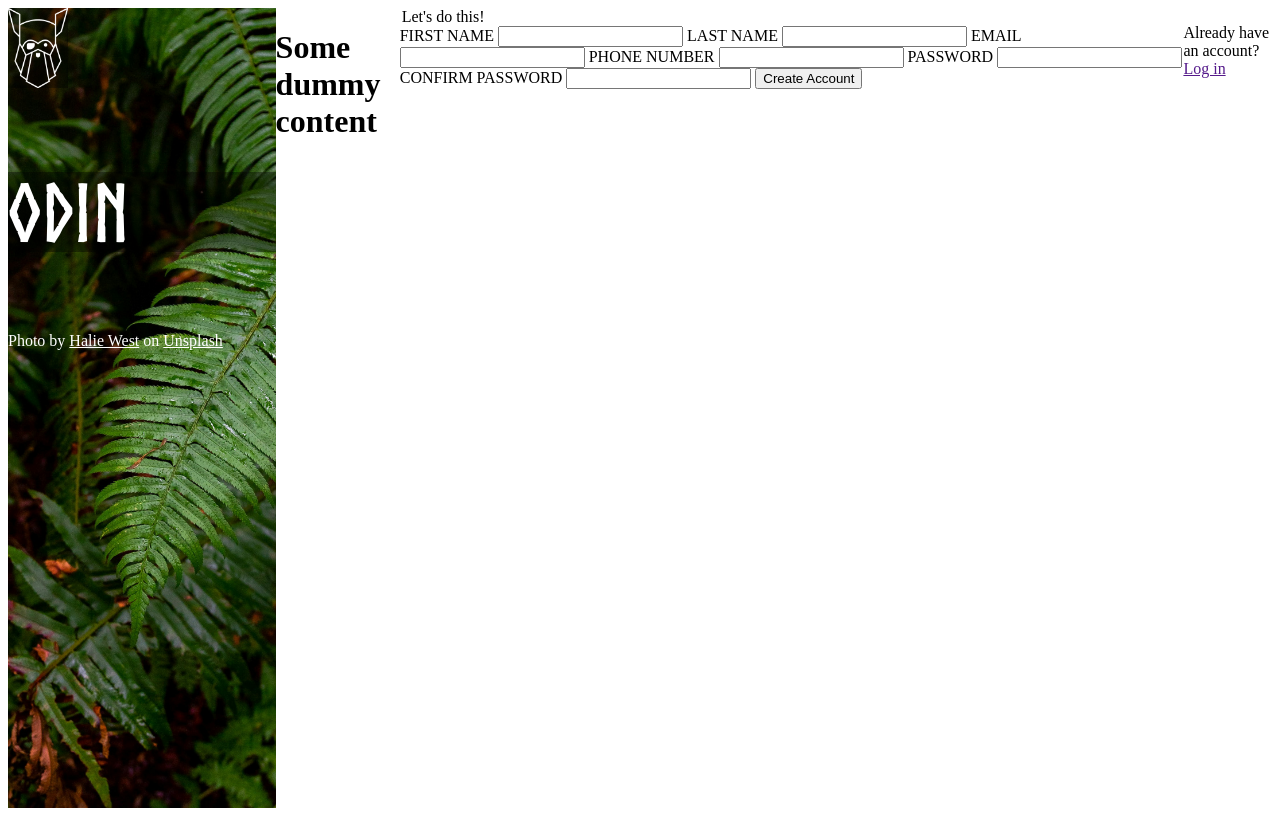
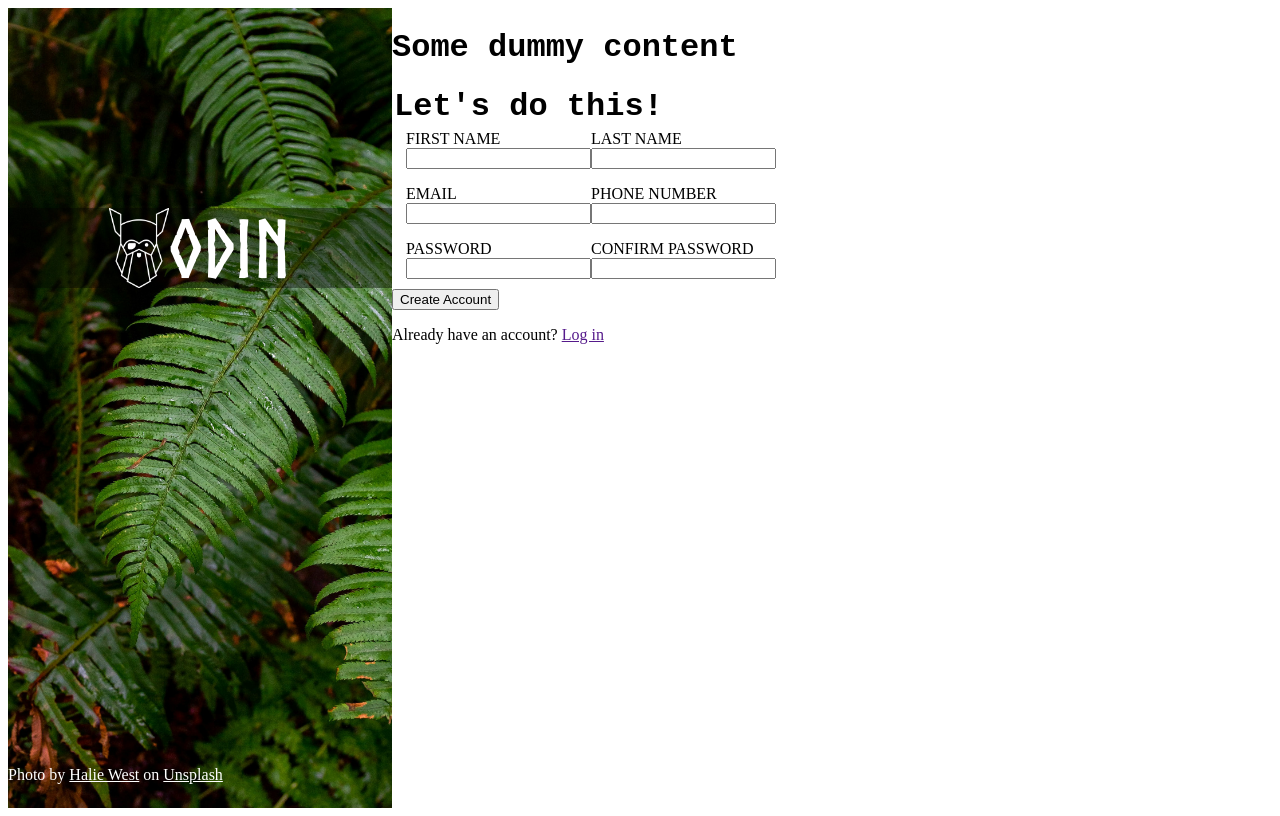
Before and after one commit to oldmanfromscene24/form-TOP, a plain HTML site: page index.html in a window 1280 px wide. Drawn offline with Linux system fonts and the light colour scheme.

Commit message:
complete main structure

```diff
--- a/index.html
+++ b/index.html
@@ -19,32 +19,54 @@
                 href="https://unsplash.com/">Unsplash</a></p>
 
     </div>
+    <div class="main">
         <h1>Some dummy content</h1>
 
         <form action="">
             <legend>Let's do this!</legend>
+
+            <fieldset class="name">
+                <div class="input">
                     <label for="firstname">FIRST NAME</label>
                     <input type="text" id="firstname" name="firstname">
+                </div>
 
+                <div class="input">
                     <label for="lastname">LAST NAME</label>
                     <input type="text" id="lastname" name="lastname">
+                </div>
+            </fieldset>
 
+
+            <fieldset class="contacts">
+                <div class="input">
                 <label for="email">EMAIL</label>
                 <input type="email" id="email" name="email">
+            </div>
 
+                <div class="input">
                     <label for="phonenumber">PHONE NUMBER</label>
                     <input type="tel" id="phonenumber" name="phonenumber">
+                </div>
+            </fieldset>
+
+
+            <fieldset class="password">
+                <div class="input">
 
                     <label for="password">PASSWORD</label>
                     <input type="password" id="password" name="password">
+                </div>
 
+                <div class="input">
                     <label for="confirm">CONFIRM PASSWORD</label>
                     <input type="password" id="confirm" name="confirm">
-
+            </fieldset>
     <button type="submit">Create Account</button>
     </form>
 
     <p class="login">Already have an account? <a href="">Log in</a></p>
+    </div>
 </body>
 
 </html>
--- a/styles.css
+++ b/styles.css
@@ -7,21 +7,56 @@ body {
     src: url(Norse-Bold.otf);
   }
 
+.logo {
+    position:relative;
+    top: 25vh;
+    display: flex;
+    margin-left: auto;
+    background-color: rgba(0, 0, 0, 0.4);
+}
+
 .logo>* {
     font-family: norseBold;
     font-size: 5rem;
     height: 5rem;
-    background-color: rgba(0, 0, 0, 0.4);
+}
+
+.logo>img {
+    margin-left: auto;
+}
+
+.logo>p{
+    margin: 0 auto 0 0;
 }
 
 .left {
     height: 100vh;
-    width: 50vw;
+    width: 30vw;
     background-image: url("halie-west-25xggax4bSA-unsplash.jpg");
     background-size:cover;
     color: white;
 }
 
-.left a:link, .left a:visited {
+.credits {
+    position: absolute;
+    bottom: 0px;
+}
+
+.credits a:link, .credits a:visited {
     color:white;
 }
+
+h1, legend {
+    font-size: 2rem;
+    font-weight: bold;
+    font-family: 'Courier New', Courier, monospace;
+}
+
+fieldset{
+    border: 0;
+    display: flex;
+}
+
+input {
+    display: block;
+}
```
Lines whose indentation alone changed are shown as unchanged.
